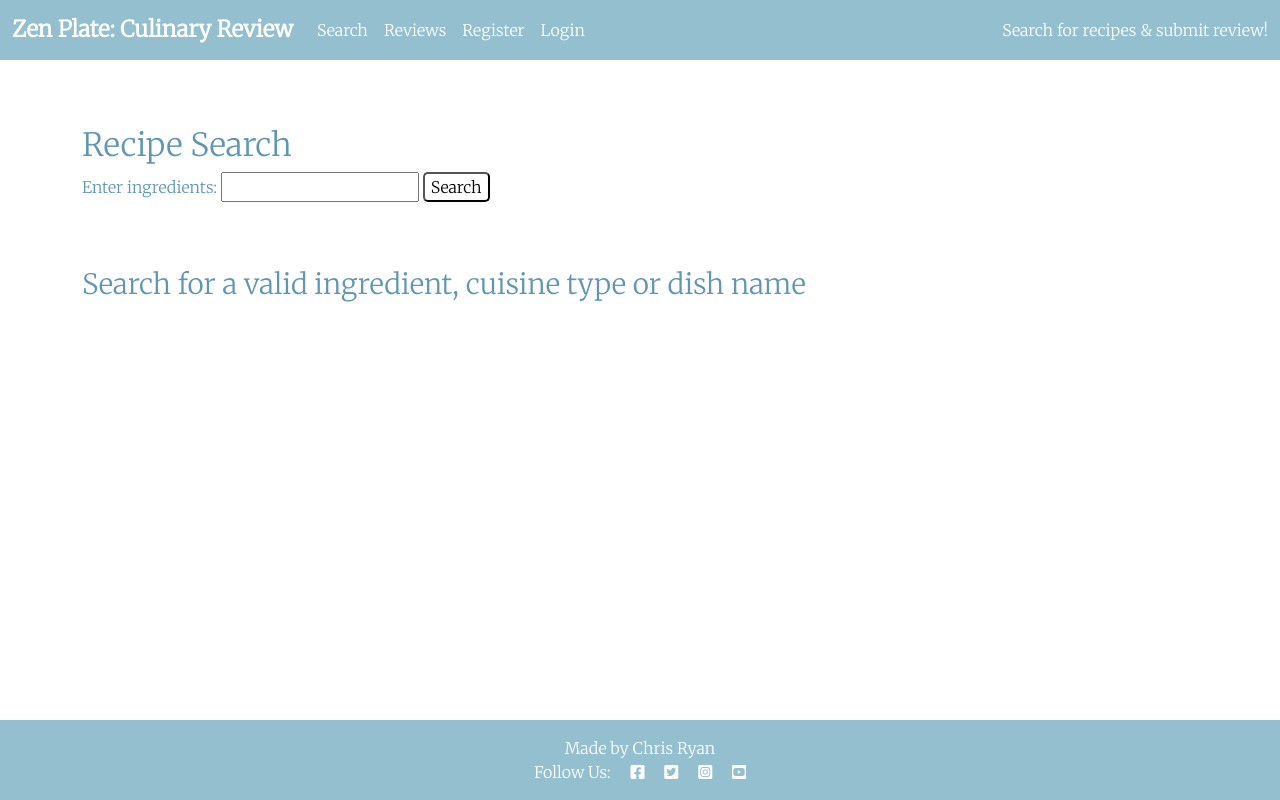
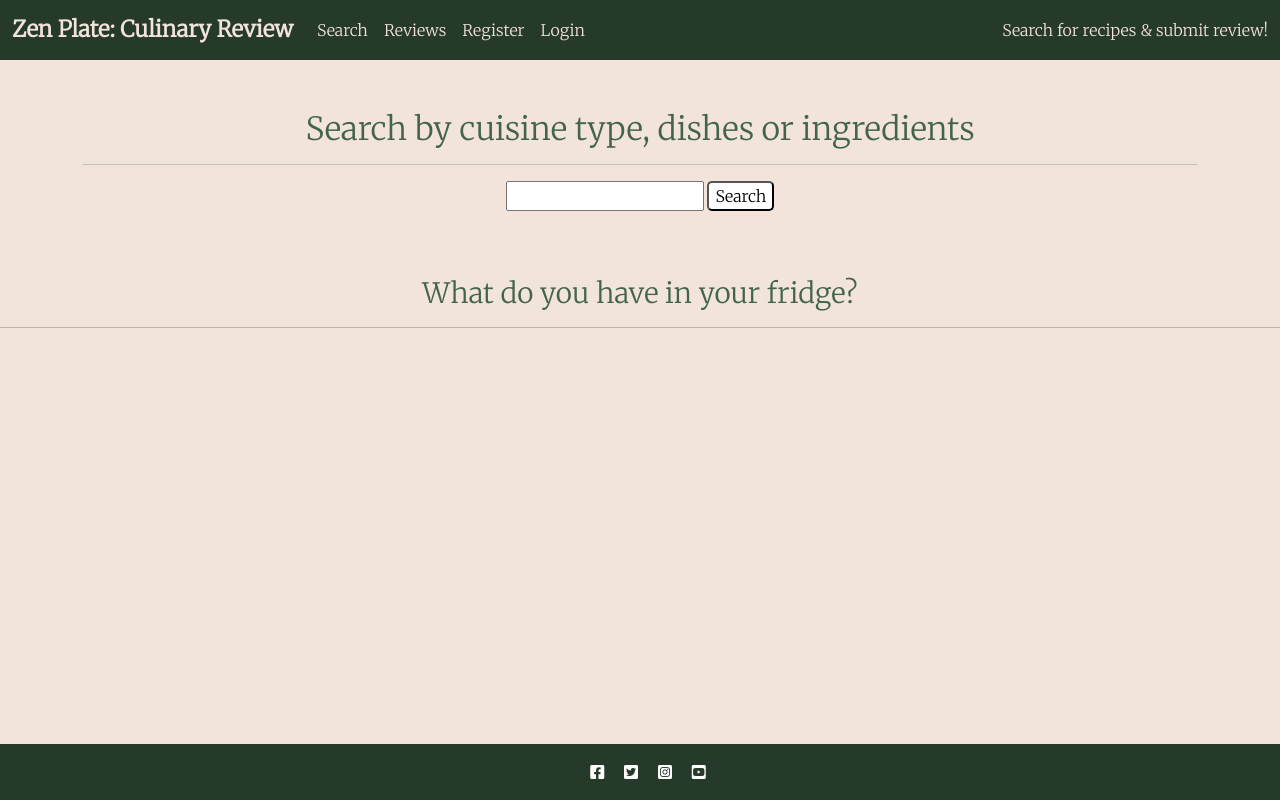
Before and after one commit to chrisryan91/PP4, a Django app: page /search/ in a window 1280 px wide. Run offline with Django 3.2, Linux system fonts and the light colour scheme.

Commit message:
Update colour palette site-wide, add new styling to index.html and search.html

```diff
--- a/pp4app/forms.py
+++ b/pp4app/forms.py
@@ -52,11 +52,11 @@ class ReviewForm(forms.ModelForm):
         custom_ingredient = self.cleaned_data['custom_ingredient']
 
         if custom_utensil:
-            utensil, created = Utensil.objects.get_or_create(name=custom_utensil)
+            utensil, _ = Utensil.objects.get_or_create(name=custom_utensil)
             instance.utensils.add(utensil)
 
         if custom_ingredient:
-            ingredient, created = Ingredient.objects.get_or_create(name=custom_ingredient)
+            ingredient, _ = Ingredient.objects.get_or_create(name=custom_ingredient)
             instance.ingredients.add(ingredient)
 
         if commit:
--- a/pp4app/models.py
+++ b/pp4app/models.py
@@ -8,12 +8,14 @@ from cloudinary.models import CloudinaryField
 STATUS = ((0, "DRAFT"), (1, "Published"))
 
 class Ingredient(models.Model):
+    id = models.AutoField(primary_key=True)
     name = models.CharField(max_length=100)
 
     def __str__(self):
         return self.name
 
 class Utensil(models.Model):
+    id = models.AutoField(primary_key=True)
     name = models.CharField(max_length=100)
 
     def __str__(self):
--- a/static/css/style.css
+++ b/static/css/style.css
@@ -1,11 +1,11 @@
 body {
-    background-color: white;
+    background-color: #F2E3DB;
     font-family: initial;
 }
 
 nav {
-    background-color: #93BFCF;
-    color: white;
+    background-color: #263A29;
+    color: #F2E3DB;
     font-family: Merriweather, sans-serif;
 }
 
@@ -13,20 +13,29 @@ nav {
     font-family: Merriweather, sans-serif;
     font-size: 1.4rem;
     font-weight: 700;
-    color: white;
+    color: #F2E3DB;
+}
+
+a {
+    text-decoration: none;
+    color: #41644A;
+}
+
+a:link {
+    text-decoration: none;
 }
 
 .nav-link {
-    color: white;
+    color: #F2E3DB;
     text-decoration: none;
 }
 
-.main {
-    display: flex;
-}
-
-.link {
-    margin-right: 50px;
+.container {
+    margin: auto;
+    font-family: Merriweather, sans-serif;
+    color: #41644A;
+    padding-top: 50px;
+    text-align: center;
 }
 
 .card {
@@ -155,31 +169,26 @@ nav {
 
 .card-text:hover .tooltiptext1, .card-text:hover .tooltiptext2 {
     visibility: visible;
+    text-decoration: none;
 }
 
 .text {
-    background-color: #93BFCF;
+    background-color: #41644A;
     opacity: .8;
-    color: white;
+    color: #F2E3DB;
 }
 
 .text:hover {
-    color: black;
+    color: #E86A33;
 }
 
 .icon-cog {
-    color: red;
+    color: #E86A33;
 }
 
 .post-link {
     text-decoration: none;
     font-family: Merriweather, sans-serif;
-}
-
-.container {
-    font-family: Merriweather, sans-serif;
-    color: #6096B4;
-    padding-top: 50px;
 }
 
 .img-container {
@@ -190,13 +199,14 @@ nav {
 }
 
 .footer {
-    background-color: #93BFCF;
+    background-color: #263A29;
     font-family: Merriweather, sans-serif;
 }
 
 button {
     background-color: white;
     border-radius: 5px;
+    font-family: Merriweather, sans-serif;
 }
 
 .btn-like {
--- a/templates/base.html
+++ b/templates/base.html
@@ -61,11 +61,12 @@
         {% endblock content %}
     </main>
     <footer class="footer mt-auto py-3">
-        <p class="m-0 text-center text-white">Made by Chris Ryan</p>
-        <p class="m-0 text-center text-white">Follow Us: <i class="fab fa-facebook-square ms-3"></i>
+        <p class="m-0 text-center text-white">
+            <i class="fab fa-facebook-square ms-3"></i>
             <i class="fab fa-twitter-square ms-3"></i>
             <i class="fab fa-instagram-square ms-3"></i>
-            <i class="fab fa-youtube-square ms-3"></i></p>
+            <i class="fab fa-youtube-square ms-3"></i>
+        </p>
     </footer>
 </body>
 </html>
--- a/templates/search.html
+++ b/templates/search.html
@@ -3,17 +3,13 @@
 {% block content %}
 
 <div class="container">
-    <div div="row">
-        <div class="col-12 mt-3 left">
-            <h2>Recipe Search</h2>
+    <h2 class="search">Search by cuisine type, dishes or ingredients</h2>
+    <hr>
     <form method="get" action="{% url 'search' %}">
         {% csrf_token %}
-                <label for="query">Enter ingredients:</label>
         <input type="text" name="query" required>
         <button type="submit">Search</button>
     </form>
-        </div>
-    </div>
 </div>
 <div class="container">
     <div div="row">
@@ -21,7 +17,7 @@
             {% if query != None %}
             <h2>Search results for: {{ query }}</h2>
             {% else %}
-            <h3>Search for a valid ingredient, cuisine type or dish name</h3>
+            <h3>What do you have in your fridge?</h3>
             {% endif %}
             {% if recipes %}
             <div class="container-fluid">
@@ -38,10 +34,14 @@
                                                 <div class="text">{{ recipe.recipe.label }}</div>
                                                 <div class="icon-container">
                                                     <a href="{{ recipe.recipe.url }}" class="card-text">
-                                                        <i class="fas fa-book"><span class="tooltiptext1">Visit Recipe</span></i>
+                                                        <i class="fas fa-book">
+                                                            <span class="tooltiptext1">Visit Recipe</span>
+                                                        </i>
                                                     </a>
                                                     <a href="{% url 'submit_review' %}"  class="card-text">
-                                                        <i class="fas fa-pen"><span class="tooltiptext2">Review Recipe</span></i>
+                                                        <i class="fas fa-pen">
+                                                            <span class="tooltiptext2">Review Recipe</span>
+                                                        </i>
                                                     </a>
                                                 </div>
                                             </div>
@@ -60,11 +60,8 @@
         </div>
     </div>
 </div>
-<div class="container">
-    <div class="row">
-        <div class="col-12 mt-3 left">
-            <div class="pagination">
-                <span class="step-links">
+<div>
+    <div>
         {% if recipes.has_previous %}
             <a href="?query={{ query }}&page=1">&laquo; first</a>
             <a href="?query={{ query }}&page={{ recipes.previous_page_number }}">previous</a>
@@ -74,9 +71,6 @@
             <a href="?query={{ query }}&page={{ recipes.next_page_number }}">next</a>
             <a href="?query={{ query }}&page={{ recipes.paginator.num_pages }}">last &raquo;</a>
         {% endif %}
-                </span>
-            </div>
-        </div>
     </div>
 </div>
 {% endblock content %}
```
Also changed, not shown: other parts of static/css/style.css (+13 -8 lines), templates/index.html (+9 -11 lines), pp4app/migrations/0011_auto_20231224_2338.py (added). Lines whose indentation alone changed are shown as unchanged.
